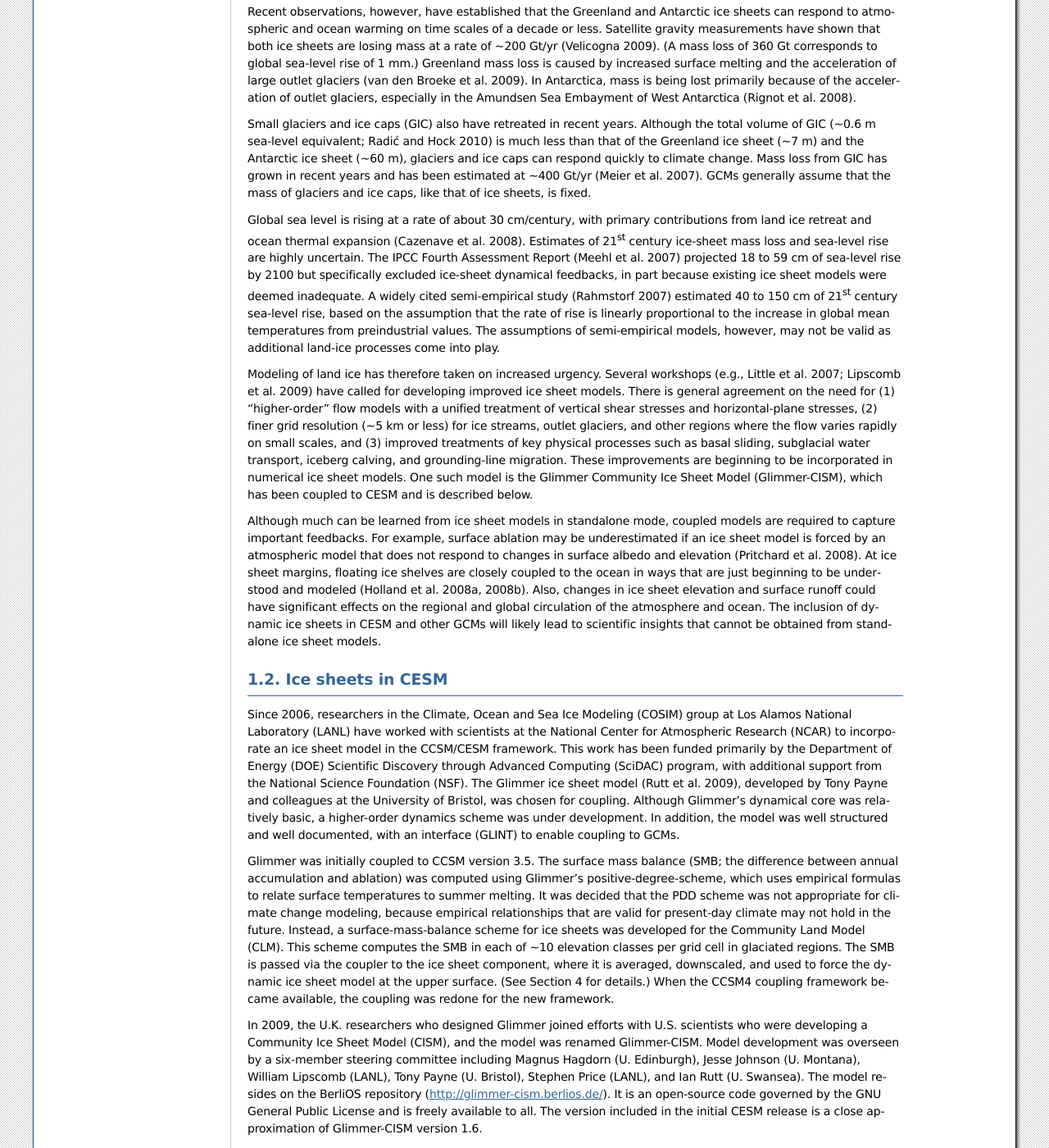
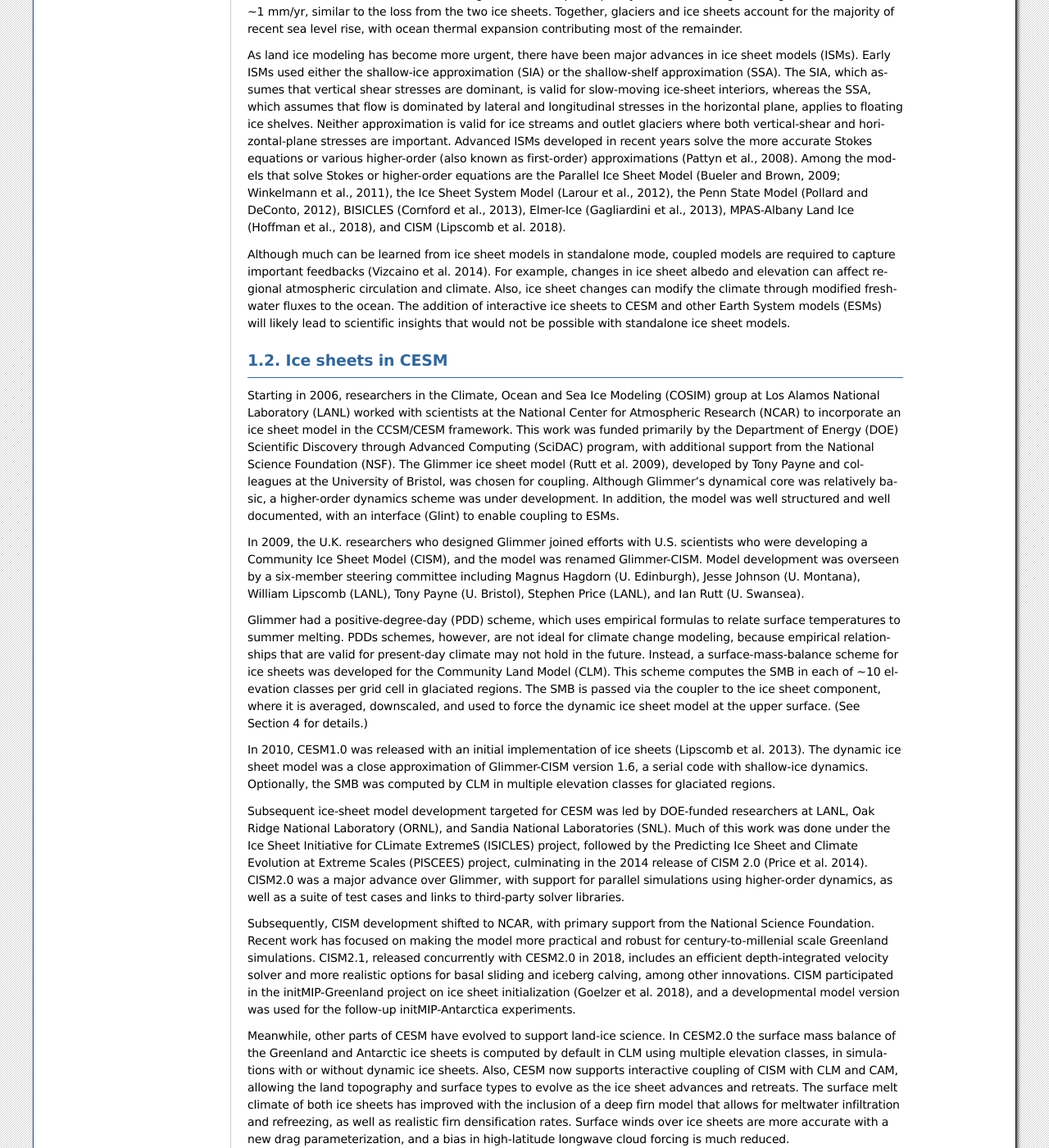
Before and after one commit to ESCOMP/CISM-wrapper, a Sphinx documentation site: the page built from doc/source/introduction.rst, in a window 1280 px wide and 1400 px high, scrolled down 839 px. Shown: the whole window at 82% size. Built offline with Sphinx 7.4.7, drawn with Linux system fonts in a browser that asks for light colours; some of the changed text lies outside the part shown.

Commit message:
More revisions to the Introduction
Updated the 'Scientific background', 'Ice sheets in CESM', 'Limitations',
and 'Known problems' sections. Added a section 'What's new in CESM2.0'.

There is a lot more we could say about what's new (and known problems),
but for now I'm just aiming for text that is current for the release.

```diff
--- a/doc/source/introduction.rst
+++ b/doc/source/introduction.rst
@@ -21,22 +21,11 @@
 
 It should be emphasized that coupled land-ice modeling is a work in progress.
 Ice sheets are a relatively new CESM component, having been introduced in CESM1.0.
-CESM1 used version 1 of the Glimmer-CISM model, a serial code with shallow-ice dynamics.
-CESM2.0 uses CISM version 2.1, a parallel code with higher-order dynamics
-and more realistic physics (e.g., improved basal sliding and iceberg calving).
-The surface mass balance of the Greenland and Antarctic ice sheets is now computed
-by default in CLM, with or without dynamic ice sheets.
-The surface climate of ice sheets continues to improve, with recent additions
-such as a deep firn model, an atmospheric drag parameterization (for more accurate
-surface winds), and reduced biases in high-latitude longwave cloud forcing.
-CESM now supports interactive coupling of CISM with CLM and CAM, allowing the
-land topography and surface types to evolve as the ice sheet advances and retreats.
-
-CESM continues to be actively developed for land-ice modeling.
-As detailed below, many scientific limitations remain.
-Notably, CESM2.0 does not incorporate a dynamic Antarctic ice sheet
-or interactive ice sheet--ocean coupling.
-CISM/CESM developments targeting Antarctica and other marine ice sheets
+Ice sheet dynamics and physics in CISM continue to evolve, as do CESM coupling
+capabilities and the ice sheet surface climate.
+Many scientific limitations remain; in particular, CESM2.0 does not
+incorporate a dynamic Antarctic ice sheet or interactive ice sheet--ocean coupling.
+New developments targeting Antarctica and other marine ice sheets
 will be added to CESM as they become available.
 
 This documentation is itself in progress. If you find errors or would like
@@ -49,181 +38,194 @@
 =======================
 
 Historically, ice sheet models were not included in global climate
-models (GCMs), because they were thought to be too sluggish to respond
+models, because they were thought to be too sluggish to respond
 to climate change on decade-to-century time scales. In the Community
 Climate System Model (CCSM), as in many other global climate models, the
-extent and elevation of the Greenland and Antarctic ice sheets were
-assumed to be fixed in time. Interactions between ice sheets and other
-parts of the climate system were largely ignored.
+extent and elevation of the Greenland and Antarctic ice sheets were held fixed.
+Interactions between ice sheets and other parts of the climate system were
+largely ignored.
 
 Recent observations, however, have established that the Greenland and
-Antarctic ice sheets can respond to atmospheric and ocean warming on
-time scales of a decade or less. Satellite gravity measurements have
-shown that both ice sheets are losing mass at a rate of ~200 Gt/yr
-(Velicogna 2009). (A mass loss of 360 Gt corresponds to global sea-level
-rise of 1 mm.) Greenland mass loss is caused by increased surface
-melting and the acceleration of large outlet glaciers (van den Broeke et
-al. 2009). In Antarctica, mass is being lost primarily because of the
-acceleration of outlet glaciers, especially in the Amundsen Sea
-Embayment of West Antarctica (Rignot et al. 2008).
+Antarctic ice sheets are losing mass in response to atmospheric and
+ocean warming (Shepherd et al. 2012, Church et al. 2013).
+The current ice sheet contribution to global mean sea level rise
+is about 1 mm/yr, with somewhat greater losses from Greenland
+than from Antarctica.
+Greenland mass loss is caused primarily by increased surface melting
+and runoff, and secondarily by increased glacier outflow.
+In Antarctica, where there is little surface ablation,
+mass is lost primarily because of greater outflow, triggered in part
+by ocean warming and increased melting beneath ice shelves.
 
-Small glaciers and ice caps (GIC) also have retreated in recent years.
-Although the total volume of GIC (~0.6 m sea-level equivalent; Radić and
-Hock 2010) is much less than that of the Greenland ice sheet (~7 m) and
-the Antarctic ice sheet (~60 m), glaciers and ice caps can respond
-quickly to climate change. Mass loss from GIC has grown in recent years
-and has been estimated at ~400 Gt/yr (Meier et al. 2007). GCMs generally
-assume that the mass of glaciers and ice caps, like that of ice sheets,
-is fixed.
+Glaciers outside the two ice sheets also have retreated in recent years
+(Vaughan et al. 2013).
+Although the total volume of the Earth's glaciers (~0.4 m sea-level equivalent)
+is much less than that of the Greenland ice sheet (~7 m) and
+the Antarctic ice sheet (~60 m), glaciers can respond
+quickly to climate change. Total glacier mass loss is ~1 mm/yr,
+similar to the loss from the two ice sheets. Together, glaciers and
+ice sheets account for the majority of recent sea level rise,
+with ocean thermal expansion contributing most of the remainder.
 
-Global sea level is rising at a rate of about 30 cm/century, with
-primary contributions from land ice retreat and ocean thermal expansion
-(Cazenave et al. 2008). Estimates of 21\ :sup:`st` century ice-sheet
-mass loss and sea-level rise are highly uncertain. The IPCC Fourth
-Assessment Report (Meehl et al. 2007) projected 18 to 59 cm of sea-level
-rise by 2100 but specifically excluded ice-sheet dynamical feedbacks, in
-part because existing ice sheet models were deemed inadequate. A widely
-cited semi-empirical study (Rahmstorf 2007) estimated 40 to 150 cm of
-21\ :sup:`st` century sea-level rise, based on the assumption that the
-rate of rise is linearly proportional to the increase in global mean
-temperatures from preindustrial values. The assumptions of
-semi-empirical models, however, may not be valid as additional land-ice
-processes come into play.
-
-Modeling of land ice has therefore taken on increased urgency. Several
-workshops (e.g., Little et al. 2007; Lipscomb et al. 2009) have called
-for developing improved ice sheet models. There is general agreement on
-the need for (1) “higher-order” flow models with a unified treatment of
-vertical shear stresses and horizontal-plane stresses, (2) finer grid
-resolution (~5 km or less) for ice streams, outlet glaciers, and other
-regions where the flow varies rapidly on small scales, and (3) improved
-treatments of key physical processes such as basal sliding, subglacial
-water transport, iceberg calving, and grounding-line migration. These
-improvements are beginning to be incorporated in numerical ice sheet
-models. One such model is the Glimmer Community Ice Sheet Model
-(Glimmer-CISM), which has been coupled to CESM and is described below.
+As land ice modeling has become more urgent, there have been major advances
+in ice sheet models (ISMs). Early ISMs used either the
+shallow-ice approximation (SIA) or the shallow-shelf approximation (SSA).
+The SIA, which assumes that vertical shear stresses are dominant, is valid
+for slow-moving ice-sheet interiors, whereas the SSA, which assumes that flow
+is dominated by lateral and longitudinal stresses in the horizontal plane,
+applies to floating ice shelves. Neither approximation is valid for ice streams
+and outlet glaciers where both vertical-shear and horizontal-plane stresses are important.
+Advanced ISMs developed in recent years solve the more accurate Stokes equations
+or various higher-order (also known as first-order) approximations (Pattyn et al., 2008).
+Among the models that solve Stokes or higher-order equations are the Parallel Ice Sheet Model
+(Bueler and Brown, 2009; Winkelmann et al., 2011), the Ice Sheet System Model (Larour et al., 2012),
+the Penn State Model (Pollard and DeConto, 2012), BISICLES (Cornford et al., 2013),
+Elmer-Ice (Gagliardini et al., 2013), MPAS-Albany Land Ice (Hoffman et al., 2018),
+and CISM (Lipscomb et al. 2018).
 
 Although much can be learned from ice sheet models in standalone mode,
-coupled models are required to capture important feedbacks. For example,
-surface ablation may be underestimated if an ice sheet model is forced
-by an atmospheric model that does not respond to changes in surface
-albedo and elevation (Pritchard et al. 2008). At ice sheet margins,
-floating ice shelves are closely coupled to the ocean in ways that are
-just beginning to be understood and modeled (Holland et al. 2008a,
-2008b). Also, changes in ice sheet elevation and surface runoff could
-have significant effects on the regional and global circulation of the
-atmosphere and ocean. The inclusion of dynamic ice sheets in CESM and
-other GCMs will likely lead to scientific insights that cannot be
-obtained from standalone ice sheet models.
+coupled models are required to capture important feedbacks (Vizcaino et al. 2014).
+For example, changes in ice sheet albedo and elevation can affect
+regional atmospheric circulation and climate.  Also, ice sheet changes
+can modify the climate through modified freshwater fluxes to the ocean.
+The addition of interactive ice sheets to CESM and other Earth System models (ESMs)
+will likely lead to scientific insights that would not be possible with
+standalone ice sheet models.
 
 ====================
  Ice sheets in CESM
 ====================
 
-Since 2006, researchers in the Climate, Ocean and Sea Ice Modeling
-(COSIM) group at Los Alamos National Laboratory (LANL) have worked with
+Starting in 2006, researchers in the Climate, Ocean and Sea Ice Modeling
+(COSIM) group at Los Alamos National Laboratory (LANL) worked with
 scientists at the National Center for Atmospheric Research (NCAR) to
-incorporate an ice sheet model in the CCSM/CESM framework. This work has
-been funded primarily by the Department of Energy (DOE) Scientific
+incorporate an ice sheet model in the CCSM/CESM framework. This work was
+funded primarily by the Department of Energy (DOE) Scientific
 Discovery through Advanced Computing (SciDAC) program, with additional
 support from the National Science Foundation (NSF). The Glimmer ice
 sheet model (Rutt et al. 2009), developed by Tony Payne and colleagues
 at the University of Bristol, was chosen for coupling. Although
 Glimmer’s dynamical core was relatively basic, a higher-order dynamics
 scheme was under development. In addition, the model was well structured
-and well documented, with an interface (GLINT) to enable coupling to
-GCMs.
+and well documented, with an interface (Glint) to enable coupling to ESMs.
 
-Glimmer was initially coupled to CCSM version 3.5. The surface mass
-balance (SMB; the difference between annual accumulation and ablation)
-was computed using Glimmer’s positive-degree-scheme, which uses
-empirical formulas to relate surface temperatures to summer melting. It
-was decided that the PDD scheme was not appropriate for climate change
+In 2009, the U.K. researchers who designed Glimmer joined efforts with
+U.S. scientists who were developing a Community Ice Sheet Model (CISM),
+and the model was renamed Glimmer-CISM. Model development was overseen
+by a six-member steering committee including Magnus Hagdorn (U.
+Edinburgh), Jesse Johnson (U. Montana), William Lipscomb (LANL), Tony
+Payne (U. Bristol), Stephen Price (LANL), and Ian Rutt (U. Swansea).
+
+Glimmer had a positive-degree-day (PDD) scheme, which uses
+empirical formulas to relate surface temperatures to summer melting.
+PDDs schemes, however, are not ideal for climate change
 modeling, because empirical relationships that are valid for present-day
 climate may not hold in the future. Instead, a surface-mass-balance
 scheme for ice sheets was developed for the Community Land Model (CLM).
 This scheme computes the SMB in each of ~10 elevation classes per grid
 cell in glaciated regions. The SMB is passed via the coupler to the ice
 sheet component, where it is averaged, downscaled, and used to force the
-dynamic ice sheet model at the upper surface. (See Section 4 for
-details.) When the CCSM4 coupling framework became available, the
-coupling was redone for the new framework.
+dynamic ice sheet model at the upper surface. (See Section 4 for details.)
 
-In 2009, the U.K. researchers who designed Glimmer joined efforts with
-U.S. scientists who were developing a Community Ice Sheet Model (CISM),
-and the model was renamed Glimmer-CISM. Model development was overseen
-by a six-member steering committee including Magnus Hagdorn (U.
-Edinburgh), Jesse Johnson (U. Montana), William Lipscomb (LANL), Tony
-Payne (U. Bristol), Stephen Price (LANL), and Ian Rutt (U. Swansea). The
-model resides on the BerliOS repository
-(http://glimmer-cism.berlios.de/). It is an open-source code governed by
-the GNU General Public License and is freely available to all. The
-version included in the initial CESM release is a close approximation of
-Glimmer-CISM version 1.6.
+In 2010, CESM1.0 was released with an initial implementation of ice sheets
+(Lipscomb et al. 2013). The dynamic ice sheet model was a close approximation
+of Glimmer-CISM version 1.6, a serial code with shallow-ice dynamics.
+Optionally, the SMB was computed by CLM in multiple elevation classes
+for glaciated regions.
 
-Subsequent ice-sheet model development targeted for CESM has taken place
-in a Subversion repository at the National Center for Atmospheric
-Research (https://svn-cism-model.cgd.ucar.edu/). CESM1.2 includes a new
-version of Glimmer-CISM (version 1.9). This version includes extensive
-modifications that have been made in preparation for the upcoming
-release of Glimmer-CISM version 2.0, which will include 3d,
-1st-order-accurate ice dynamics, support for MPI-based distributed
-parallelism, and support for linking to Trilinos solver libraries. When
-run with shallow-ice dynamics, Glimmer-CISM 1.9 gives answers that are
-approximately the same as version 1.6, which was the version included in
-CESM1.1.1 and earlier.
+Subsequent ice-sheet model development targeted for CESM
+was led by DOE-funded researchers at LANL, Oak Ridge National Laboratory (ORNL),
+and Sandia National Laboratories (SNL). Much of this work was done
+under the Ice Sheet Initiative for CLimate ExtremeS (ISICLES) project,
+followed by the Predicting Ice Sheet and Climate Evolution at Extreme Scales
+(PISCEES) project, culminating in the 2014 release of CISM 2.0
+(Price et al. 2014). CISM2.0 was a major advance over Glimmer,
+with support for parallel simulations using higher-order dynamics,
+as well as a suite of test cases and links to third-party solver libraries.
+
+Subsequently, CISM development shifted to NCAR, with primary support from
+the National Science Foundation. Recent work has focused on making the model
+more practical and robust for century-to-millenial scale Greenland simulations.
+CISM2.1, released concurrently with CESM2.0 in 2018, includes an efficient
+depth-integrated velocity solver and more realistic options for basal sliding
+and iceberg calving, among other innovations.
+CISM participated in the initMIP-Greenland project on ice sheet initialization
+(Goelzer et al. 2018), and a developmental model version was used
+for the follow-up initMIP-Antarctica experiments.
+
+Meanwhile, other parts of CESM have evolved to support land-ice science.
+In CESM2.0 the surface mass balance of the Greenland and Antarctic ice sheets
+is computed by default in CLM using multiple elevation classes, in simulations
+with or without dynamic ice sheets. Also, CESM now supports interactive coupling
+of CISM with CLM and CAM, allowing the land topography and surface types to evolve
+as the ice sheet advances and retreats.
+The surface melt climate of both ice sheets has improved with the inclusion of a
+deep firn model that allows for meltwater infiltration and refreezing,
+as well as realistic firn densification rates. Surface winds over ice sheets
+are more accurate with a new drag parameterization, and a bias in high-latitude
+longwave cloud forcing is much reduced.
+
 
 =============
  Limitations
 =============
 
-There are a number of significant limitations of the ice sheet model
-within CESM. Most of these are under active development by members of
-the Land Ice Working Group.
+CISM's land-ice capabilities continue to be actively developed, and
+some significant limitations remain, as decribed below.
+
 
 Limitations of the ice sheet model
 ----------------------------------
 
--  The model is technically supported but is still undergoing scientific
-       testing and validation. We cannot guarantee that the default
-       values of model parameters will yield an optimal simulation.
+-  CISM2.1 has been designed primarily for simulating Greenland, and is missing
+   some features needed for optimal simulation of marine ice sheets.
+   By default, CISM uses a "no-float" scheme in which floating ice immediately calves.
+   Although calving and sub-shelf melting schemes are available, they are relatively simple
+   and may require hand tuning.
+   Also, the CISM2.1 release does not have a grounding-line parameterization (GLP).
+   A developmental branch of CISM includes a GLP that will be part of a future release,
+   and more realistic calving and basal melting schemes are under development.
 
--  The dynamical core is similar to that in the original Glimmer code
-       and is based on the shallow-ice approximation (SIA). The SIA is
-       valid in the interior of ice sheets, but not in fast-flowing
-       regions such as ice shelves, ice streams, and outlet glaciers. A
-       higher-order scheme that is valid in all parts of the ice sheet
-       is being tested and will become part of CESM in 2014 with the
-       release of Glimmer-CISM version 2.0.
+-  To date, CISM has been run for Greenland mainly on 4-km grids. The model can be run
+   at higher resolutions, but is less well tested and less robust.
 
--  The current Glimmer-CISM code is serial. This is not a limitation for
-       the SIA model, which is computationally fast, but will be an
-       issue for the higher-order model. A parallel version of the code
-       is under development and is expected to be released by 2014.
-
--  Glimmer-CISM simulates only the large ice sheets (Greenland and
-       Antarctica). There is currently no ability in CESM to simulate
-       evolution of smaller glaciers. A separate model for simulating
-       smaller glaciers is under development and is expected to be
-       released in 2014.
 
 Limitations of other components of the CESM modeling system
 -----------------------------------------------------------
 
-- There is no out-of-the-box capability for topography in the atmosphere model (CAM) to
-  respond to changes in ice sheet geometry. (However, members of the Land Ice Working
-  Group have developed an offline script that can be used for these purposes.)
+-  In CESM2.0, CISM can be coupled interactively to CAM and CLM, but coupling to the ocean
+   is very limited. The ice sheet model can send calving fluxes to the ocean,
+   but there is currently no mechanism to compute sub-ice-shelf melt rates
+   based on ocean conditions, and ocean boundaries do not evolve in response to ice-shelf changes.
 
--  The ice sheet model has not been fully coupled to the ocean model; that
-       coupling is under development. For this reason the initial
-       implementation is for the Greenland ice sheet only. Since
-       ice-ocean coupling is critical for the dynamics of the Antarctic
-       ice sheet, it was decided that Antarctic simulations without
-       ocean coupling would be of limited scientific value.
+-  CESM2.0 does not include a prognostic glacier model. Also, the SMB for mountain glaciers
+   is computed for a single elevation class at the mean topography, since
+   multiple elevation classes have not been found to improve the SMB outside of ice sheets.
 
--  The division of glaciers into elevation classes in CLM is fairly
-       coarse and static in space. The current scheme is reasonable for
-       Greenland, but not ideal for mountain glaciers.
+
+What’s new in CESM2.0 with respect to ice sheet modeling?
+---------------------------------------------------------
+
+Compared to the CESM1 series, there have been a number of improvements
+in CESM for land-ice modeling:
+
+-  CESM includes CISM2.1, with a suite of velocity solvers including a 3D higher-order solver
+   and a depth-integrated higher-order solver in addition to the SIA and SSA.
+   New physics options are available, in particular for basal sliding and iceberg calving.
+   Associated with these options are many new default options and parameters for Greenland simulations.
+
+-  The default Greenland grid resolution is now 4 km.
+
+-  By default, the SMB is computed by CLM in multiple elevation classes for ice sheets.
+   An SMB downscaled to CISM's ice sheet grid is now available for all coupled simulations
+   with an active land model, not just simulations with dynamic ice sheets.
+
+-  CISM can be coupled interactively to CLM and CAM, with changes in
+   ice sheet extent and thickness feeding back on land surface elevation
+   and surface types.
+
+-  See below for more detailed descriptions of new land-ice capabilities.
+
 
 What’s new in CESM1.2 with respect to ice sheet modeling?
 ---------------------------------------------------------
@@ -312,6 +314,7 @@
    to *CISM\_GRID*; *GLC\_GRID* is now used for a different purpose and
    generally should not be changed once a case has been created
 
+
 What's new in CESM1.1 with respect to ice sheet modeling?
 ---------------------------------------------------------
 
@@ -360,24 +363,13 @@
 -  Improved testing capability for TG compsets in the CESM test
    framework
 
-Known problems in CESM1.2
+Known problems in CESM2.0
 -------------------------
 
-The following are known problems in CESM1.2 that are relevant for ice
+The following are known problems in CESM2.0 that are relevant for ice
 sheet modeling:
 
 -  CISM restarts can only occur on year boundaries.
 
--  CLM's interpinic tool does not work properly for input files with
-   multiple glacier elevation classes.
-
--  The current TG forcing data were generated with a bug in the *tsrf*
-   field: each day, the value from a single timestep was sent from CLM
-   to CISM, rather than this field being time-averaged.
-
--  CLM's code for multiple elevation classes (and thus coupling to CISM)
-   does not work correctly for GLC\_NEC=1 (i.e., a single elevation
-   class, but using the glc\_mec code)
-
 -  There are a number of bugs with the use of a calendar that includes
    leap years; for now we recommend only using a no-leap calendar.
```
